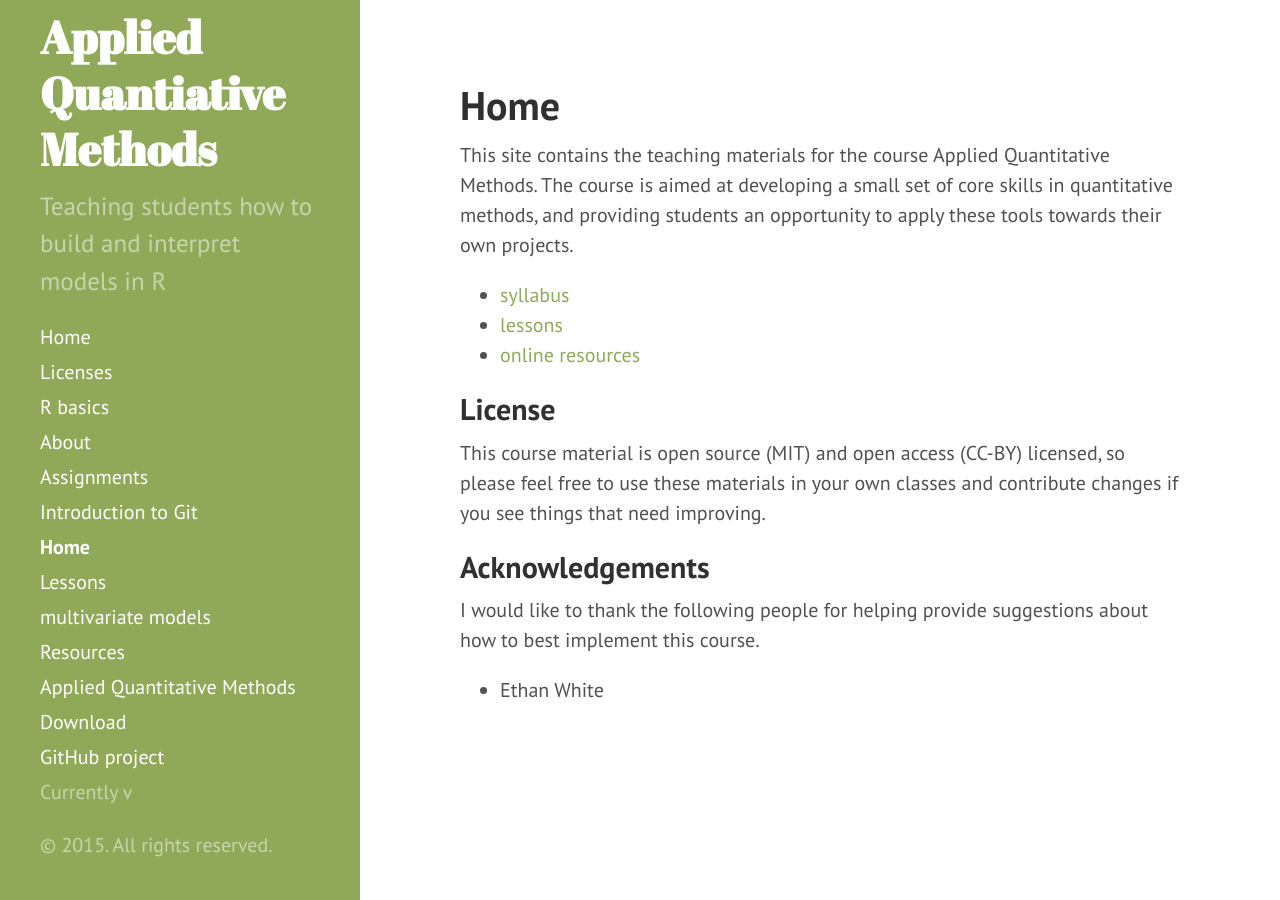
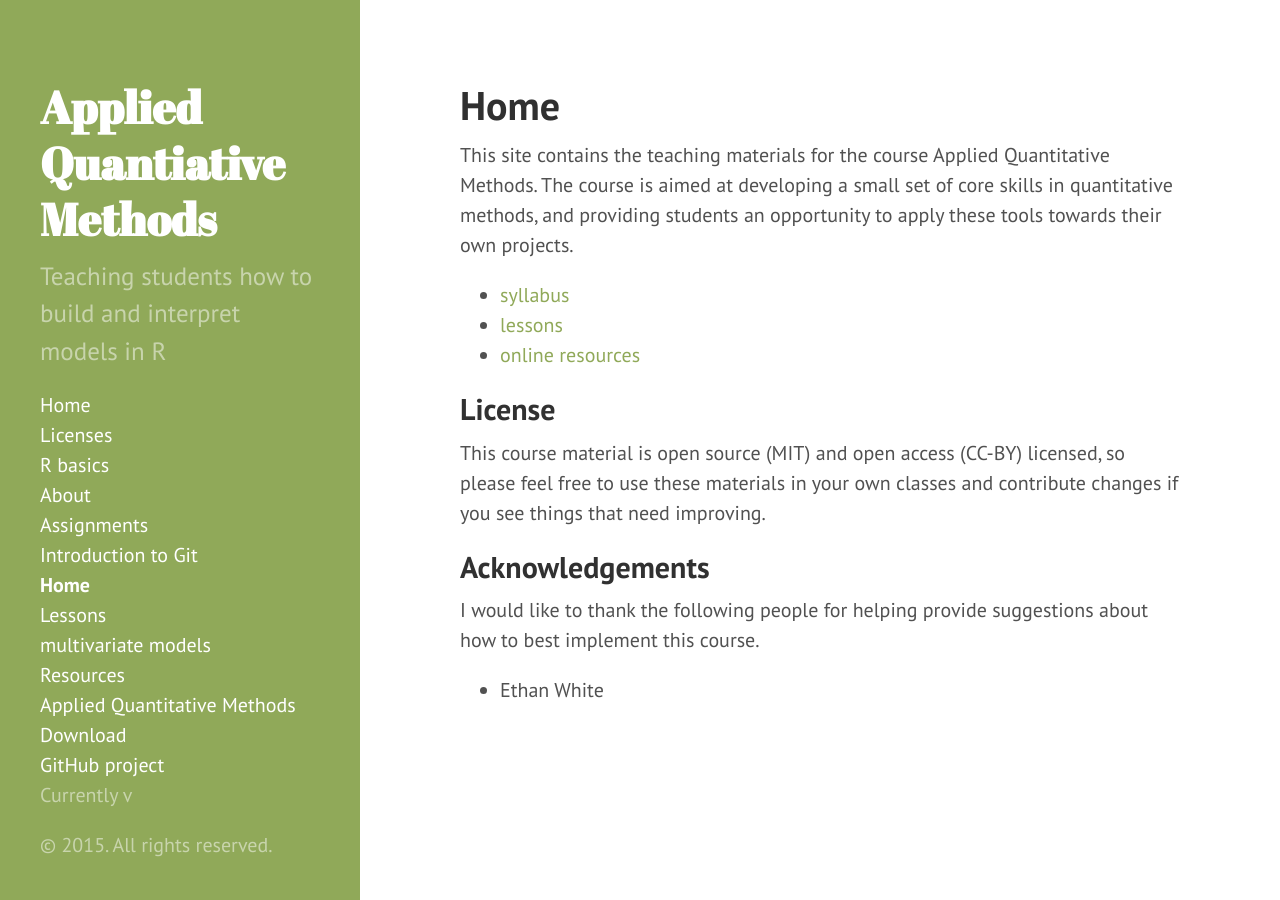
Before and after one commit to dmcglinn/quant_methods, a Jekyll site: the page built from index.md, in a window 1280 px wide. Built offline with Jekyll 4.4.1, drawn with Linux system fonts in a browser that asks for light colours; Markdown is read by kramdown in place of the engine named in the settings.

```diff
--- a/public/css/hyde.css
+++ b/public/css/hyde.css
@@ -89,7 +89,6 @@ html {
 }
 .sidebar-nav-item {
   display: block;
-  line-height: 1.75;
 }
 a.sidebar-nav-item:hover,
 a.sidebar-nav-item:focus {
```
